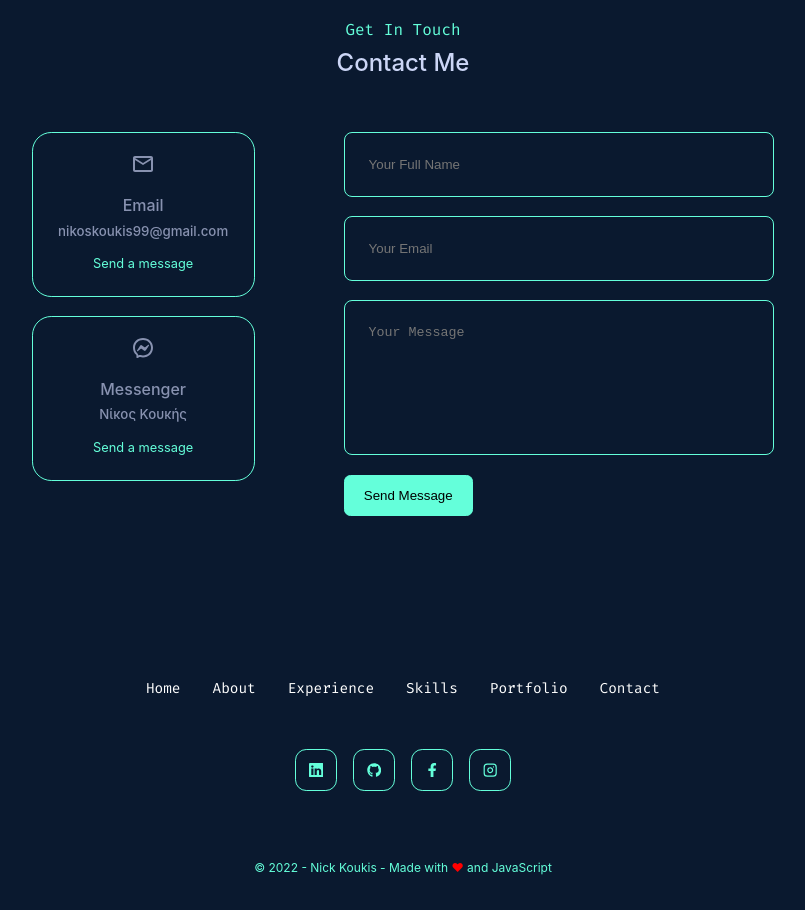
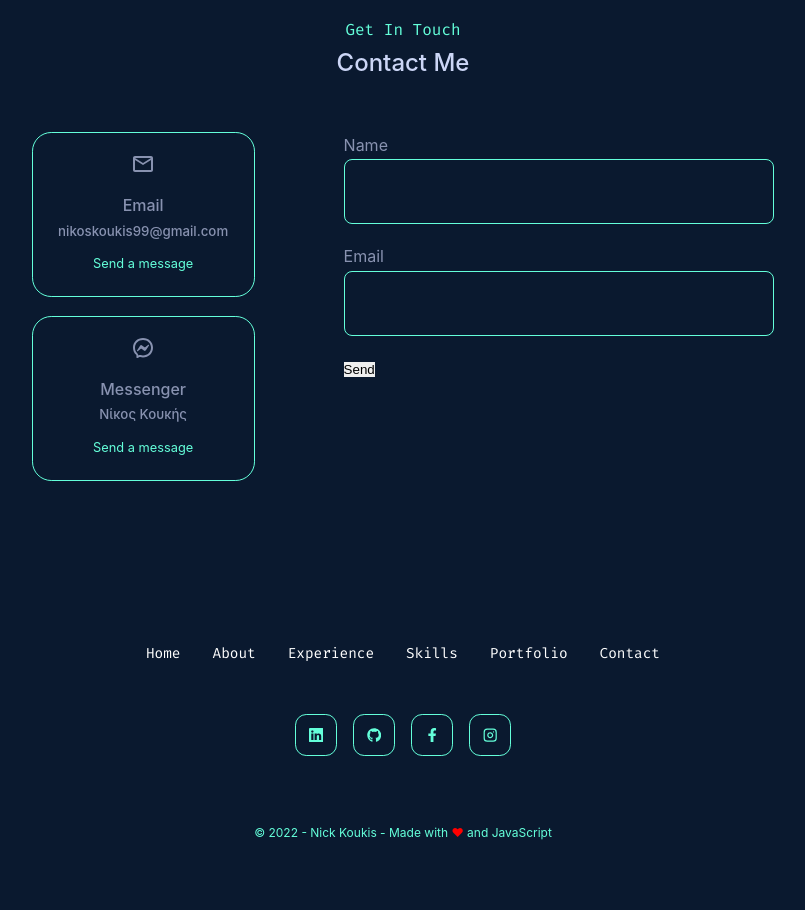
Before and after one commit to nikos-koukis/Portfolio, a React (Create React App) app: page / in a window 1280 px wide. Shown: the part 4240-5150 px from the top of the page, without its empty margins (237-1042 px from the left). Built offline with nearby package versions, Linux system fonts and the light colour scheme.

Commit message:
test form

```diff
--- a/src/components/contact/Contact.jsx
+++ b/src/components/contact/Contact.jsx
@@ -24,12 +24,23 @@
             <a href={process.env.REACT_APP_MESSENGER} target='_blank' rel="noopener noreferrer">Send a message</a>
           </article>
         </div>
-        <form name="contact" method='POST' netlify >
+        {/* <form name="contact" method='POST' netlify >
           <input type="hidden" name="form-name" value="contact" />
           <input type="text" name="name" placeholder="Your Full Name" required />
           <input type="email" name="email" placeholder="Your Email" required />
           <textarea name="message" rows="7" placeholder="Your Message" required></textarea>
           <button type="submit" className='btn btn-primary' id='contactBtn'>Send Message</button>
+        </form> */}
+        <form name="contact" netlify>
+          <p>
+            <label>Name <input type="text" name="name" /></label>
+          </p>
+          <p>
+            <label>Email <input type="email" name="email" /></label>
+          </p>
+          <p>
+            <button type="submit">Send</button>
+          </p>
         </form>
       </div>
     </section>
```
